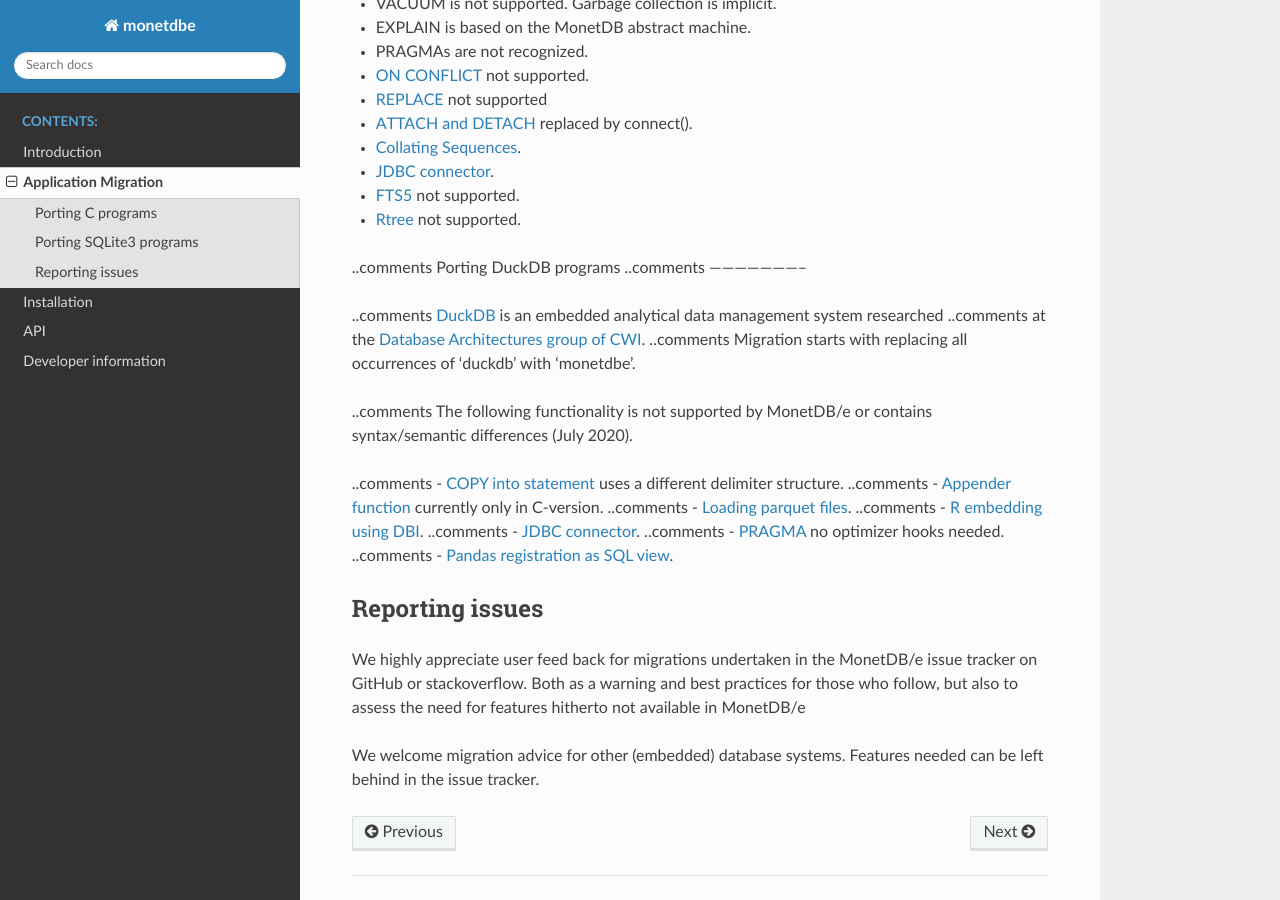
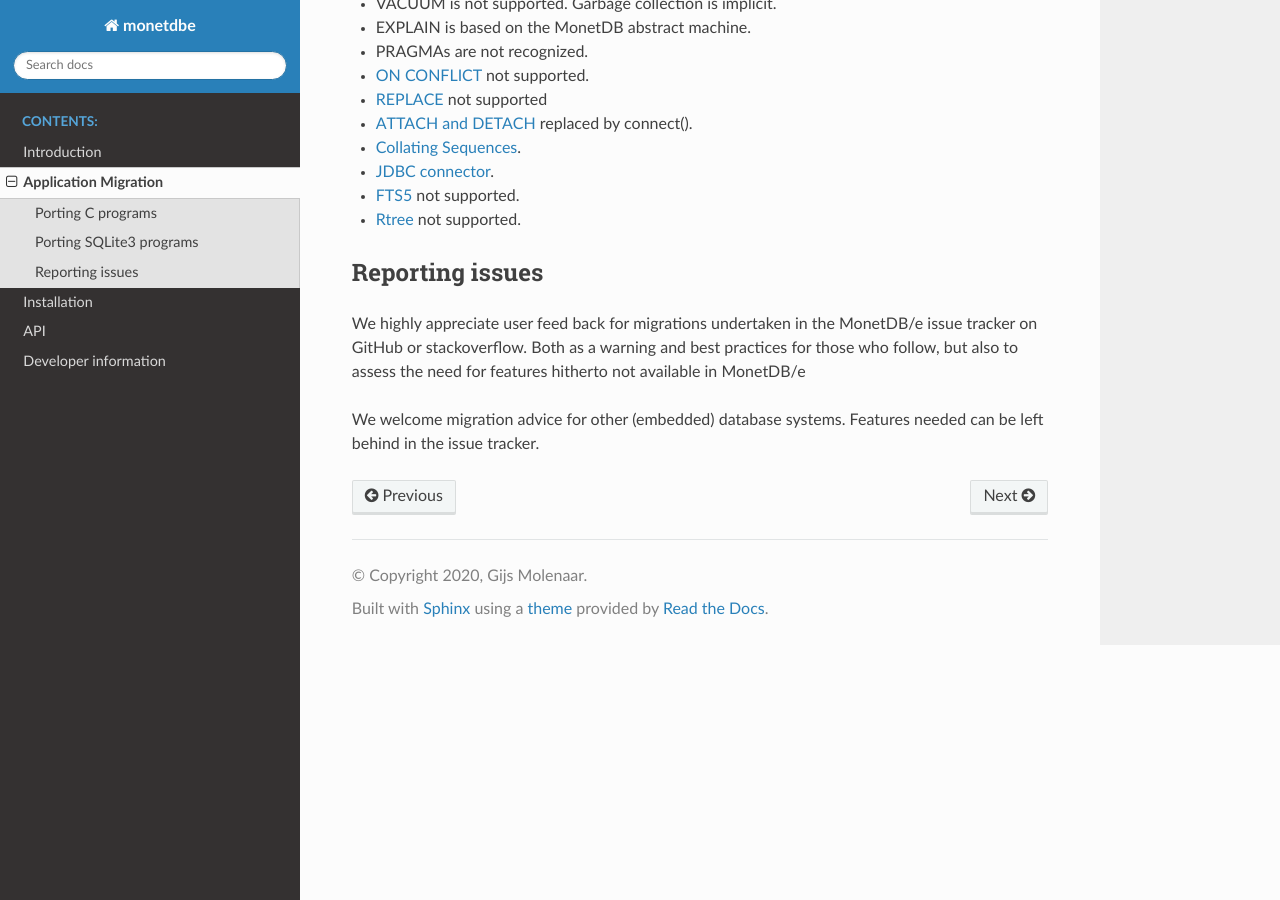
Before and after one commit to MonetDBSolutions/MonetDBe-Python, a Sphinx documentation site: the page built from doc/migrations.rst, in a window 1280 px wide and 900 px high, scrolled down 1024 px. Built offline with Sphinx 7.4.7 and the Read the Docs theme 2.0.0, drawn with Linux system fonts in a browser that asks for light colours.

Commit message:
Fix documentation

```diff
--- a/doc/migrations.rst
+++ b/doc/migrations.rst
@@ -49,22 +49,22 @@
 - `FTS5 <https://www.sqlite.org/fts5.html>`_ not supported.
 - `Rtree <https://www.sqlite.org/rtree.html>`_ not supported.
 
-..comments Porting DuckDB programs
-..comments -----------------------
+.. Porting DuckDB programs
+.. -----------------------
 
-..comments `DuckDB <https://www.duckdb.org>`_ is an embedded analytical data management system researched
-..comments at the `Database Architectures group of CWI <https://www.cwi.nl/research/groups/database-architectures>`_.
-..comments Migration starts with replacing all occurrences of 'duckdb' with 'monetdbe'.
+.. `DuckDB <https://www.duckdb.org>`_ is an embedded analytical data management system researched
+.. at the `Database Architectures group of CWI <https://www.cwi.nl/research/groups/database-architectures>`_.
+.. Migration starts with replacing all occurrences of 'duckdb' with 'monetdbe'.
 
-..comments The following functionality is not supported by MonetDB/e or contains syntax/semantic differences (July 2020).
+.. The following functionality is not supported by MonetDB/e or contains syntax/semantic differences (July 2020).
 
-..comments - `COPY into statement <https://duckdb.org/docs/data/csv>`_ uses a different delimiter structure.
-..comments - `Appender function <https://duckdb.org/docs/data/appender>`_ currently only in C-version.
-..comments - `Loading parquet files <https://duckdb.org/docs/data/parquet>`_.
-..comments - `R embedding using DBI <https://duckdb.org/docs/api/r>`_.
-..comments - `JDBC connector <https://duckdb.org/docs/api/java>`_.
-..comments - `PRAGMA <https://duckdb.org/docs/sql/pragmas>`_ no optimizer hooks needed.
-..comments - `Pandas registration as SQL view <https://duckdb.org/docs/api/python>`_.
+.. - `COPY into statement <https://duckdb.org/docs/data/csv>`_ uses a different delimiter structure.
+.. - `Appender function <https://duckdb.org/docs/data/appender>`_ currently only in C-version.
+.. - `Loading parquet files <https://duckdb.org/docs/data/parquet>`_.
+.. - `R embedding using DBI <https://duckdb.org/docs/api/r>`_.
+.. - `JDBC connector <https://duckdb.org/docs/api/java>`_.
+.. - `PRAGMA <https://duckdb.org/docs/sql/pragmas>`_ no optimizer hooks needed.
+.. - `Pandas registration as SQL view <https://duckdb.org/docs/api/python>`_.
 
 Reporting issues
 ----------------
```
